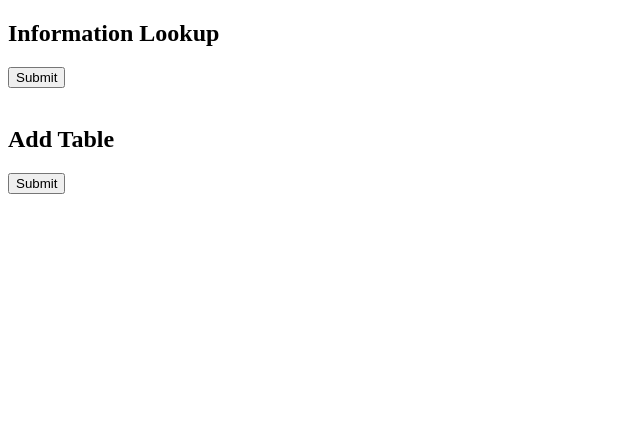
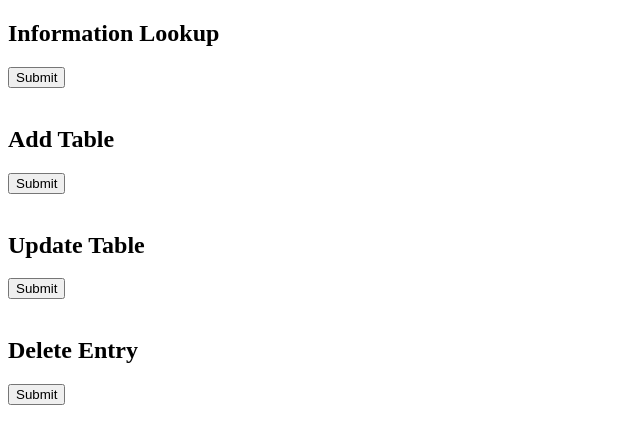
Before and after one commit to IceshadeComets/SQLTrainDatabase, a PHP site: page /home.php in a window 1280 px wide. Shown: the top 444 px of the page, without its empty margins (0-640 px from the left). Run offline with PHP 8.4, Linux system fonts and the light colour scheme.

Commit message:
Connect home to delete use case

```diff
--- a/SQLTableCode/home.php
+++ b/SQLTableCode/home.php
@@ -48,6 +48,30 @@ if ($mysqli->connect_errno) {
     // Retrieve the input data to display
 
 }
+?>
+<h2>Update Table</h2>
+    <form action='home.php' method="POST">
+        <input type='submit' name= 'return3' id="return3" required/> <br> <br>
+    </form>
+
+    <?php if ($_SERVER["REQUEST_METHOD"] == "POST" && isset($_POST["return3"])) {
+        header("Location: update.php");
+        exit;
+    // Retrieve the input data to display
+
+}
+?>
+<h2>Delete Entry</h2>
+    <form action='home.php' method="POST">
+        <input type='submit' name= 'return4' id="return4" required/> <br> <br>
+    </form>
+
+    <?php if ($_SERVER["REQUEST_METHOD"] == "POST" && isset($_POST["return4"])) {
+        header("Location: delete.php");
+        exit;
+    // Retrieve the input data to display
+
+}
 
 ?>
 </body>
```
